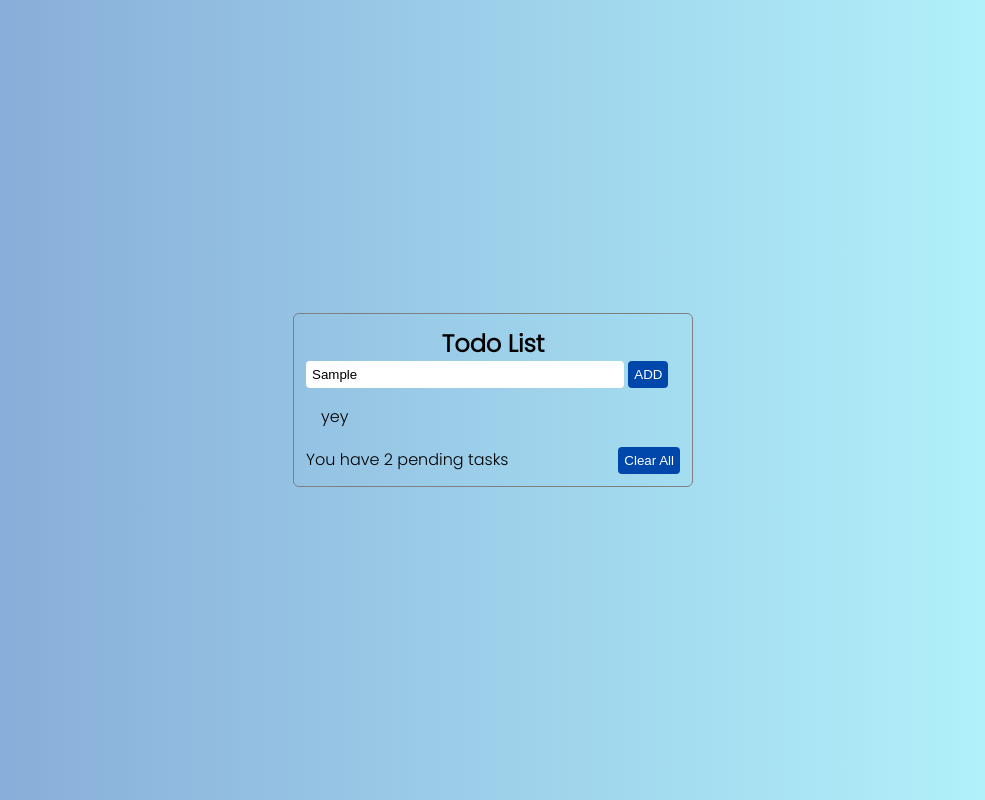
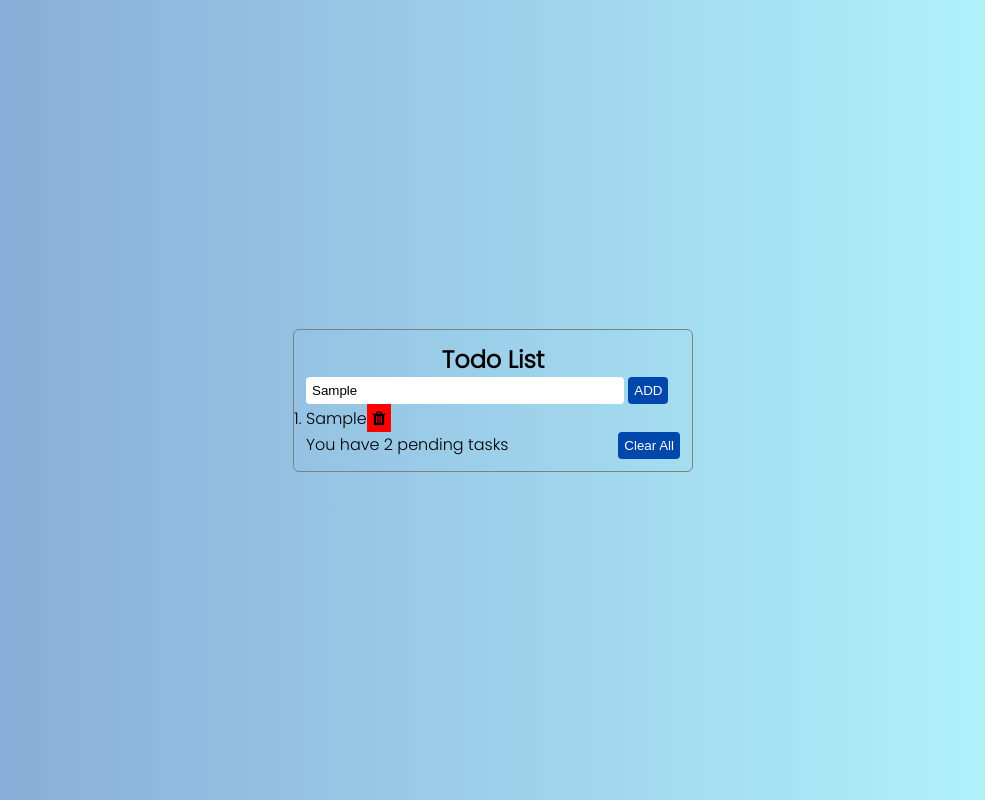
Before and after one commit to vaishali023/todo-list, a plain HTML site: page index.html in a window 1280 px wide. Both pictures are taken after typing "Sample" into the empty fields and a click on the button "ADD". Shown: the whole page, without its empty margins (147-1132 px from the left). Drawn offline with Linux system fonts and the light colour scheme; a web font is replaced by a local one.

Commit message:
Refractor: Add items to the list

```diff
--- a/index.html
+++ b/index.html
@@ -16,10 +16,10 @@
             <input type="text" placeholder="Enter the Task" required>
             <button class="btnAdd">ADD</button>
         </div>
-        <ul id="todoList">
-            <li>yey<span><i class="fa fa-trash" aria-hidden="true"></i></span>
-            </li>
-        </ul>
+        <div class="todoList">
+        <ol>
+        </ol>
+    </div>
         <div class="footer">
             <span>You have 2 pending tasks</span>
             <button>Clear All</button>
--- a/src/assets/script.js
+++ b/src/assets/script.js
@@ -1,19 +1,45 @@
 const inputEl = document.querySelector(".inputTask input");
 const addBtn = document.querySelector(".btnAdd");
-const listEl = document.querySelector(".todoList li");
+const listEl = document.querySelector(".todoList ol");
+let todoItemList = [];
 
 // ✅ Set required attribute
 inputEl.setAttribute('required', '');
+
+function deleteHandler(index) {
+    const newTodos = todoItemList.filter((item, idx) => idx !== index);
+    todoItemList = [...newTodos];
+    addTask();
+}
+
 //event listeners
-addBtn.addEventListener("click", addTask)
+addBtn.addEventListener("click", function() {
+    const todoItem = inputEl.value;
+    todoItemList.push(todoItem);
+    addTask();
+});
 
 ///functions
-function addTask(event){
+function addTask(){
+    // listEl.innerHTML = "";
+
  const inputVal = inputEl.value;
  if(!inputVal){
      throw new Error("No Input provided");
  }
+
+ todoItemList.forEach((item, idx) => {
+
  const todoItem = document.createElement("li");
- todoItem.innerHTML = `$(inputVal)<span><i class="fa fa-trash" aria-hidden="true"></i></span>`
+ todoItem.innerHTML = `${inputVal}`;
+ console.log(todoItem);
 
+ const deleteBtn = document.createElement("span");
+ deleteBtn.innerHTML = `<i class="fa fa-trash" aria-hidden="true"></i>`;
+
+ todoItem.appendChild(deleteBtn);
+ deleteBtn.addEventListener("click", () => deleteHandler(idx));
+ console.log(deleteBtn);
+ listEl.insertAdjacentElement("beforeend", todoItem);
+});
 }
--- a/src/assets/styles.css
+++ b/src/assets/styles.css
@@ -66,7 +66,7 @@ h2{
 .fa-trash{
    background-color: red;
    padding: 6px;
-
+  cursor: pointer;
 }
 
 
```
